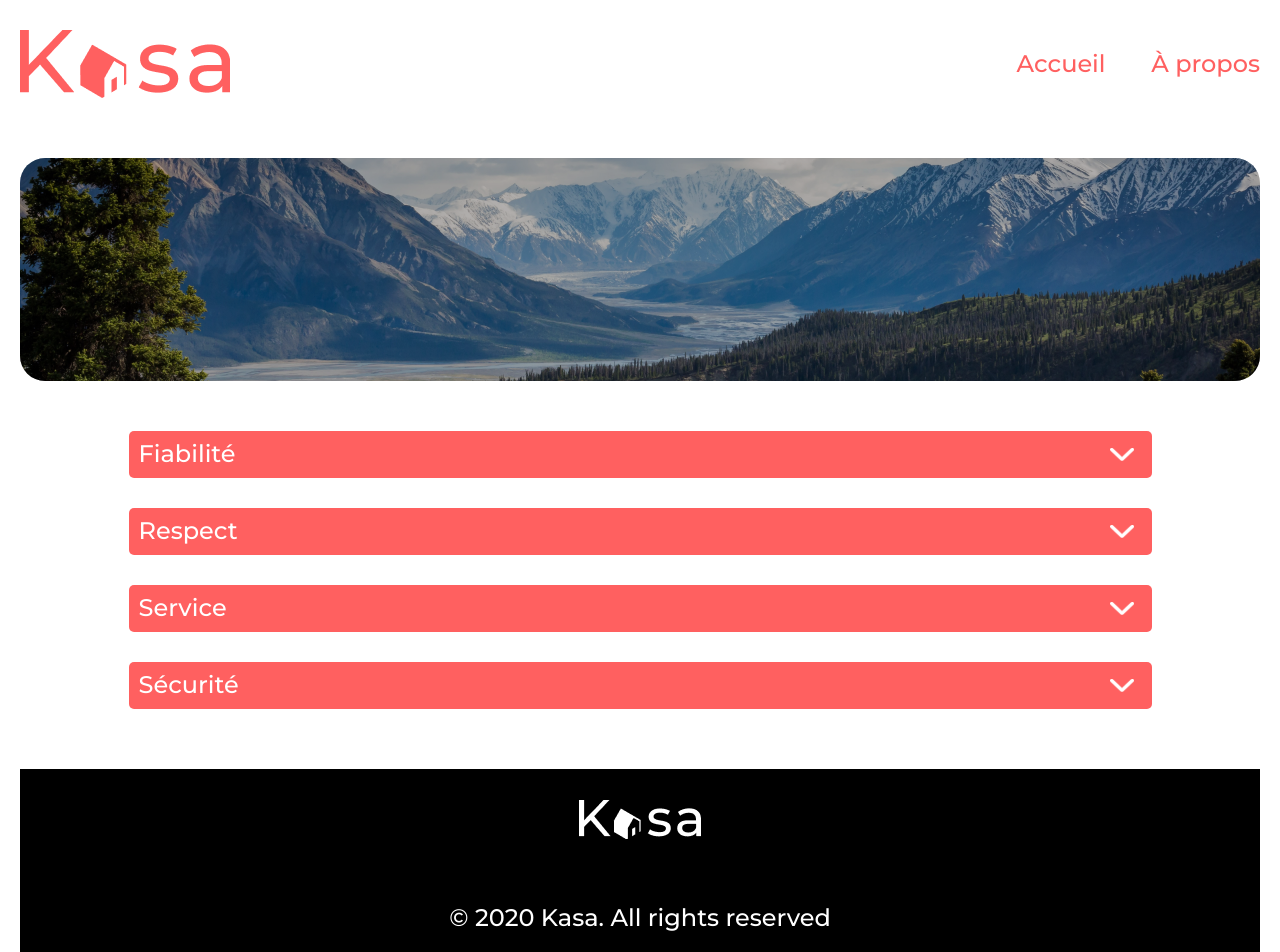
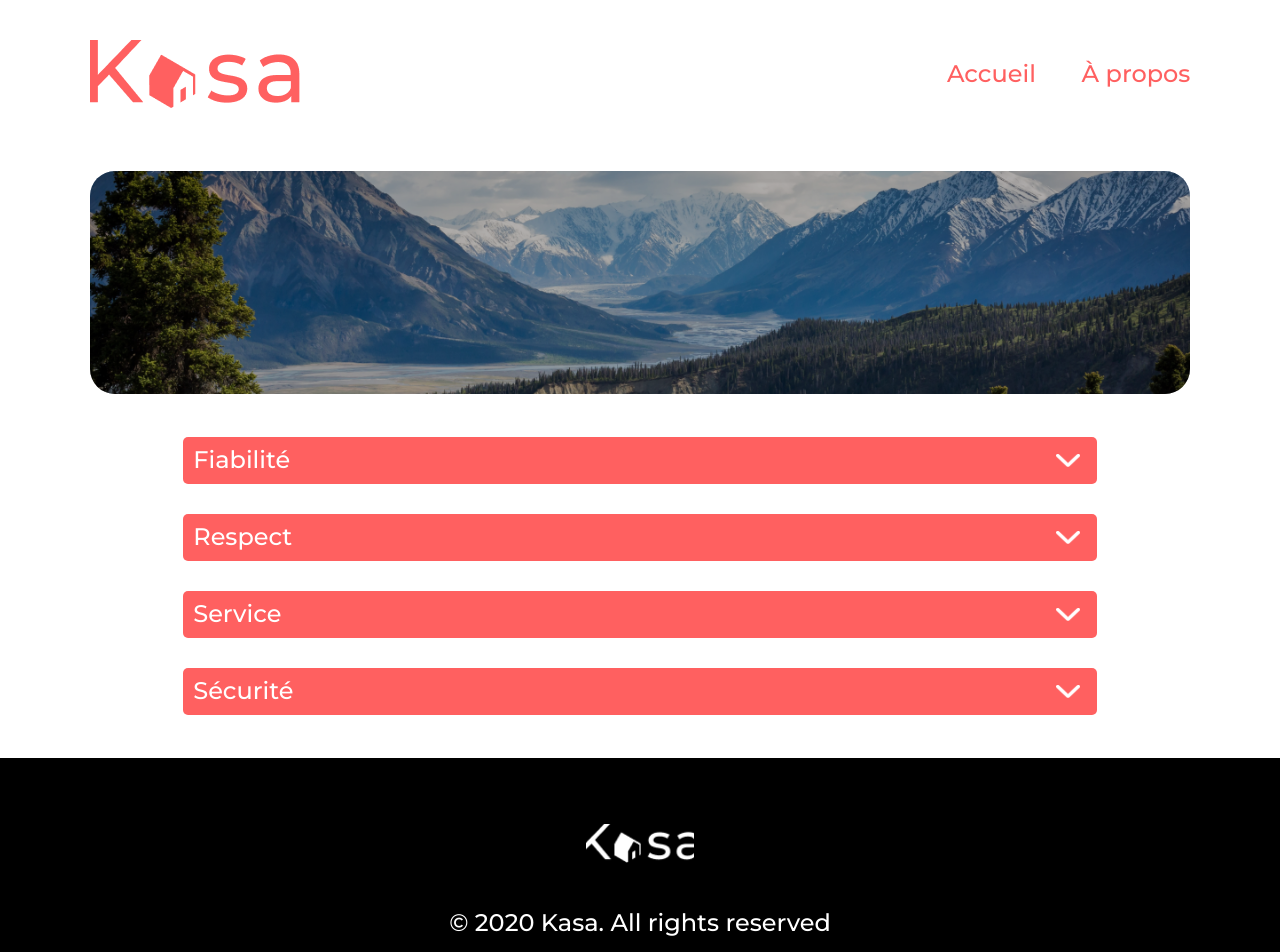
Before and after one commit to dcseguramedina/Kasa_Application_web_React, a React (Create React App) app: page /about in a window 1280 px wide. Shown: the top 952 px of the page. Built offline with nearby package versions, Linux system fonts and the light colour scheme.

Commit message:
Correct style (D)

```diff
--- a/src/components/banner/Banner.module.css
+++ b/src/components/banner/Banner.module.css
@@ -1,12 +1,13 @@
 .banner {
-    width: 1240px;
+    width: 100%;
     height: 223px;
+    margin-top: 63px;
 
     position: relative;
 }
 
 .banner_underlay {
-    width: 1240px;
+    width: 100%;
     height: 223px;
 
     position: absolute;
@@ -18,8 +19,8 @@
 }
 
 .banner_image {
-    width: 1240px;
-    height: 223px;
+    width: 100%;
+    height: 100%;
 
     position: absolute;
 
@@ -29,7 +30,7 @@
 }
 
 .banner_overlay {
-    width: 1240px;
+    width: 100%;
     height: 223px;
 
     position: absolute;
@@ -41,12 +42,12 @@
 }
 
 .banner_text {
-    width: 705px;
-    height: 68px;
+    width: 57%;
+    height: 30%;
+    margin-top: 6.5%;
+    margin-left: 22%;
 
     position: absolute;
-    top: 78px;
-    left: 273px;
 
     font-weight: 500;
     font-size: 48px;
@@ -59,12 +60,6 @@
     .banner {
         width: 335px;
         height: 111px;
-
-        position: absolute;
-        left: 20px;
-        top: 83px;
-        right: 20px;
-        bottom: 618px;
     }
 
     .banner_underlay {
@@ -91,10 +86,6 @@
         width: 217px;
         height: 48px;
 
-        position: absolute;
-        top: 31px;
-        left: 16px;
-
         font-size: 24px;
         line-height: 24px;
     }
--- a/src/components/copyright/Copyright.module.css
+++ b/src/components/copyright/Copyright.module.css
@@ -1,10 +1,8 @@
 /* © 2020 Kasa. All rights reserved */
 
 .copyright {
-    width: 513px;
+    width: 35.5%;
     height: 46px;
-
-
 
     text-align: center;
 
--- a/src/components/footer/Footer.module.css
+++ b/src/components/footer/Footer.module.css
@@ -5,23 +5,17 @@
     height: 209px;
     margin-top: auto;
 
-
     display: flex;
     flex-direction: column;
     justify-content: center;
     align-items: center;
-    justify-self: flex-end;
 
     background: #000000;
 }
 
 .logo {
-    width: 122px;
+    width: 8.5%;
     height: 39.44px;
+    margin-top: 66px;
+    margin-bottom: 28.5px;
 }
-
-@media only screen and (max-width: 768px) {
-    .footer {
-        width: 375px;
-    }
-}
--- a/src/components/gallery/Gallery.module.css
+++ b/src/components/gallery/Gallery.module.css
@@ -1,7 +1,9 @@
 /* Gallery */
 
 .gallery {
-    width: 1240px;
+    width: 100%;
+    margin-top: 43px;
+    margin-bottom: 43px;
     padding: 50px;
 
     display: flex;
--- a/src/components/header/Header.module.css
+++ b/src/components/header/Header.module.css
@@ -1,8 +1,8 @@
 /* Header */
 
 .header {
-   width: 100%;
-   margin-top: 30px;
+   width: 86%;
+   margin-top: 40px;
 
    display: flex;
    flex-direction: row;
--- a/src/index.css
+++ b/src/index.css
@@ -12,14 +12,12 @@
   box-sizing: border-box;
   margin: auto;
   padding: 0;
-
 }
 
 /* Others */
+
 body {
-  width: 1240px;
-
-  background: #ffffff;
+  max-width: 1440px;
 
   font-family: 'Montserrat';
   font-style: normal;
@@ -30,7 +28,8 @@ body {
   display: flex;
   flex-direction: column;
   align-items: center;
-  row-gap: 60px;
+
+  background: #ffffff;
 }
 
 li {
--- a/src/pages/about/About.module.css
+++ b/src/pages/about/About.module.css
@@ -1,14 +1,16 @@
 /* About */
 
 .about {
-    width: 100%;
+    width: 86%;
+    height: auto;
 
     background: #ffffff;
   }
 
 .about_dropdown {
-  width: 1023px;
-  margin-top: 50px;
+  width: 83%;
+  margin-top: 43px;
+  margin-bottom: 43px;
 
   display: flex;
   flex-direction: column;
--- a/src/pages/home/Home.jsx
+++ b/src/pages/home/Home.jsx
@@ -17,7 +17,9 @@ function Home() {
           alt={`Paysage côtier`}
           description={`Chez vous, partout et ailleurs`}
         />
-        <Gallery />
+        <main>
+          <Gallery />
+        </main>
     </div>
   );
 }
--- a/src/pages/home/Home.module.css
+++ b/src/pages/home/Home.module.css
@@ -1,10 +1,8 @@
 /* Home */
 
 .home {
-    width: 100%;
-    display: flex;
-    flex-direction: column;
-    row-gap: 40px;
+    width: 86%;
+    height: auto;
 
     background: #ffffff;
 }
--- a/src/pages/notFound/NotFound.module.css
+++ b/src/pages/notFound/NotFound.module.css
@@ -2,12 +2,12 @@
 /* NotFound */
 
 .not_found {
-    width: 100%;
+    width: 86%;
+    height: auto;
 
     display: flex;
     flex-direction: column;
     justify-content: center;
-    row-gap: 150px;
 
     background: #ffffff;
   }
@@ -15,14 +15,18 @@
   .error_code {
     width: 597px;
     height: 263px;
+    margin-top: 100px;
   }
 
   .error_message {
-    width: 880px;
+    width: 872px;
     height: 51px;
+    margin-top: 125px;
   }
 
   .return {
     width: 284px;
     height: 26px;
+    margin-top: 182px;
+    margin-bottom: 159px;
   }
```
